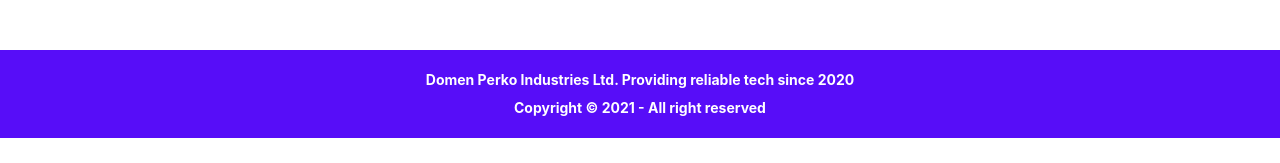
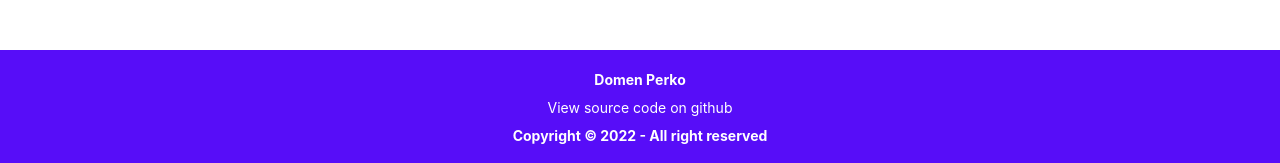
Before and after one commit to perkzen/computer_store, a React (Create React App) app: page / in a window 1280 px wide. Shown: the part 1220-1383 px from the top of the page. Before the commit the page ends 1358 px from the top, so only its background shows below. Built offline with nearby package versions, Linux system fonts and the light colour scheme.

Commit message:
removed unused component

```diff
--- a/src/components/ui/Footer/Footer.tsx
+++ b/src/components/ui/Footer/Footer.tsx
@@ -1,12 +1,13 @@
-import React, { FC } from 'react';
+import React, {FC} from 'react';
 import classes from './Footer.module.scss';
 
 const Footer: FC = () => {
     return (
         <footer className={classes.Container}>
             <div>
-        <p>Domen Perko Industries Ltd. Providing reliable tech since 2020</p>
-        <p>Copyright © 2021 - All right reserved</p>
+                <p>Domen Perko </p>
+                <a href={"https://github.com/perkzen/computer_store"}>View source code on github</a>
+                <p>Copyright © 2022 - All right reserved</p>
             </div>
         </footer>
     );
```
Also changed, not shown: src/features/shopSlice.ts (+1 -7 lines). Lines whose indentation alone changed are shown as unchanged.
